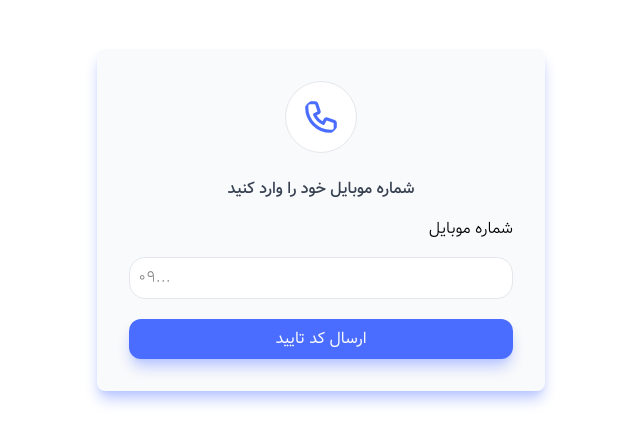
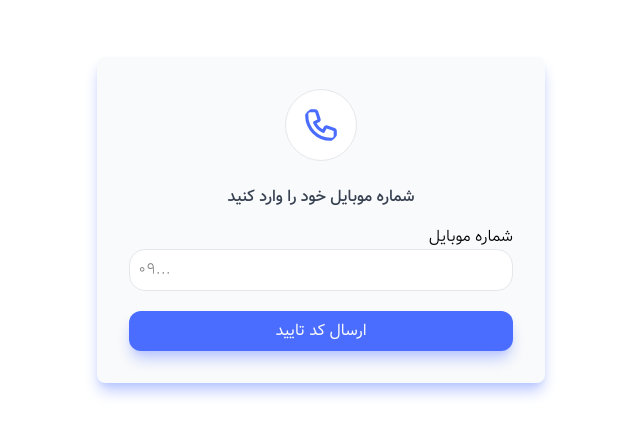
Before and after one commit to pouyaoskuee/Freelancer-App, a React (Vite) app in the folder client/: page /auth in a window 1280 px wide. Shown: the part 184-628 px from the top of the page, without its empty margins (319-959 px from the left). Built offline with nearby package versions, Linux system fonts and the light colour scheme.

Commit message:
refactor:add new ui components

```diff
--- a/client/src/features/authentication/AuthContainer.jsx
+++ b/client/src/features/authentication/AuthContainer.jsx
@@ -9,6 +9,8 @@ function AuthContainer() {
     const [step, setStep] = useState(1)
     const [phoneNumber, setPhoneNumber] = useState('')
     const [time, setTime] = useState('')
+
+    console.log(phoneNumber)
 
 
     const {isPending ,  mutateAsync} =useMutation({
@@ -42,7 +44,7 @@ function AuthContainer() {
             case 1:
                 return <SendOtpForm setStep={setStep} phoneNumber={phoneNumber} setPhoneNumber={setPhoneNumber} otpHandler={otpHandler} isLoading={isPending}  />
             case 2:
-                return <CheckOtpForm phoneNumber={phoneNumber} onBack={()=> setStep(s=>s-1)} otpHandler={otpHandler} setTime={setTime} time={time} />
+                return <CheckOtpForm phoneNumber={phoneNumber} onBack={()=> setStep(s=>s-1)} otpHandler={otpHandler} setTime={setTime} time={time} isLoading={isPending} />
         }
     }
 
--- a/client/src/features/authentication/CheckOTPForm.jsx
+++ b/client/src/features/authentication/CheckOTPForm.jsx
@@ -5,8 +5,9 @@ import {checkOtp} from "../../services/authService.js";
 import toast from "react-hot-toast";
 import {useNavigate} from "react-router-dom";
 import {HiOutlineArrowRightCircle} from "react-icons/hi2";
+import ButtonPrimary from "../../ui/ButtonPrimary.jsx";
 
-function CheckOtpForm({phoneNumber ,onBack , otpHandler , time , setTime}) {
+function CheckOtpForm({phoneNumber ,onBack , otpHandler , time , setTime , isLoading}) {
 
     const [otp, setOtp] = useState('')
     const navigate = useNavigate()
@@ -71,8 +72,7 @@ function CheckOtpForm({phoneNumber ,onBack , otpHandler , time , setTime}) {
                    inputStyle={'m-2 border border-primary-400 rounded-sm size-8 text-center'}
                    skipDefaultStyles={true}
                />
-
-               <button className={' w-full btn btn--primary'}>تایید</button>
+               <ButtonPrimary label={'تایید'} isLoading={isLoading}/>
            </form>
        </section>
     );
--- a/client/src/features/authentication/SendOTPForm.jsx
+++ b/client/src/features/authentication/SendOTPForm.jsx
@@ -1,5 +1,6 @@
-import Loading from "../../ui/Loading.jsx";
 import {HiOutlinePhone} from "react-icons/hi";
+import Input from "../../ui/Input.jsx";
+import ButtonPrimary from "../../ui/ButtonPrimary.jsx";
 
 
 function SendOtpForm({ phoneNumber , setPhoneNumber ,otpHandler , isLoading }) {
@@ -11,28 +12,8 @@ function SendOtpForm({ phoneNumber , setPhoneNumber ,otpHandler , isLoading }) {
                 <form className={'flex flex-col gap-4'} onSubmit={e => otpHandler(e)}  >
                     <HiOutlinePhone className={' mx-auto mb-2  text-primary-900 border bg-secondary-0 border-gray-200 rounded-full p-4 size-18'} />
                     <p className={'font-medium text-center text-secondary-700'}>شماره موبایل خود را وارد کنید</p>
-                    <label
-                        htmlFor="phoneNumber"
-                        className={'font-light'}
-                    >شماره موبایل</label>
-                    <input
-                        dir={'ltr'}
-                        id={'phoneNumber'}
-                        type="number"
-                        value={phoneNumber}
-                        onChange={e => setPhoneNumber(e.target.value)}
-                        className={'w-full font-thin  border border-secondary-200 bg-secondary-0  rounded-2xl p-2 hover:border-primary-500 focus:outline-none focus:bg-white focus:border-primary-500 focus:shadow-lg focus:shadow-primary-200 '}
-                        placeholder={'۰۹...'}
-                    />
-
-                    {
-                        isLoading ? <Loading/>:
-                            <button
-                                type="submit"
-                                className={' w-full btn btn--primary mt-1 rounded-xl py-2'}
-                            >ارسال کد تایید</button>
-                    }
-
+                    <Input onChange={ e=> setPhoneNumber(e.target.value)} value={phoneNumber} type={'number'} label={'شماره موبایل'} id={'phoneNumber'} placeholder={'۰۹...'}/>
+                    <ButtonPrimary isLoading={isLoading} label={'ارسال کد تایید'}/>
                 </form>
             </div>
         </section>
--- /dev/null
+++ b/client/src/ui/ButtonPrimary.jsx
@@ -0,0 +1,18 @@
+import Loading from "./Loading.jsx";
+
+function ButtonPrimary({isLoading , label}) {
+    return (
+        <div>
+            {
+                isLoading ? <Loading/>:
+                    <button
+                        type="submit"
+                        className={' w-full btn btn--primary mt-1 rounded-xl py-2'}
+                    >{label}</button>
+            }
+        </div>
+
+    );
+}
+
+export default ButtonPrimary;
--- /dev/null
+++ b/client/src/ui/Input.jsx
@@ -0,0 +1,22 @@
+
+function Input({label , id , type , value , onChange , placeholder=''}) {
+    return (
+        <div>
+            <label
+                htmlFor={id}
+                className={'font-light'}
+            >{label}</label>
+            <input
+                dir={'ltr'}
+                id={id}
+                type={type}
+                value={value}
+                onChange={e => onChange(e)}
+                className={'w-full font-thin  border border-secondary-200 bg-secondary-0  rounded-2xl p-2 hover:border-primary-500 focus:outline-none focus:bg-white focus:border-primary-500 focus:shadow-lg focus:shadow-primary-200 '}
+                placeholder={placeholder}
+            />
+        </div>
+    );
+}
+
+export default Input;
--- a/client/src/ui/NumberInput.jsx
+++ /dev/null
@@ -1,34 +0,0 @@
-import Loading from "./Loading.jsx";
-
-function NumberInput({label, value, onChange , otpHandler , isLoading}) {
-
-
-    return (
-        <form className={'flex flex-col gap-2'} onSubmit={e => otpHandler(e)}  >
-            <label
-                htmlFor="phoneNumber"
-                className={'font-thin'}
-            >{label}</label>
-            <input
-                dir={'ltr'}
-                id={'phoneNumber'}
-                type="number"
-                value={value}
-                onChange={onChange}
-                className={'w-full numberInput'}
-                placeholder={'۰۹...'}
-            />
-
-            {
-                isLoading ? <Loading/>:
-                    <button
-                    type="submit"
-                    className={' w-full btn btn--primary'}
-                >ارسال کد تایید</button>
-            }
-
-        </form>
-    );
-}
-
-export default NumberInput;
--- /dev/null
+++ b/client/src/ui/RadioInput.jsx
@@ -0,0 +1,11 @@
+
+function RadioInput({label, id, name , value , onChange}) {
+    return (
+        <div className={'flex gap-1'}>
+            <label htmlFor={id}>{label}</label>
+            <input name={name} id={id} type="radio" value={value} onChange={e=> onChange(e)} />
+        </div>
+    );
+}
+
+export default RadioInput;
```
